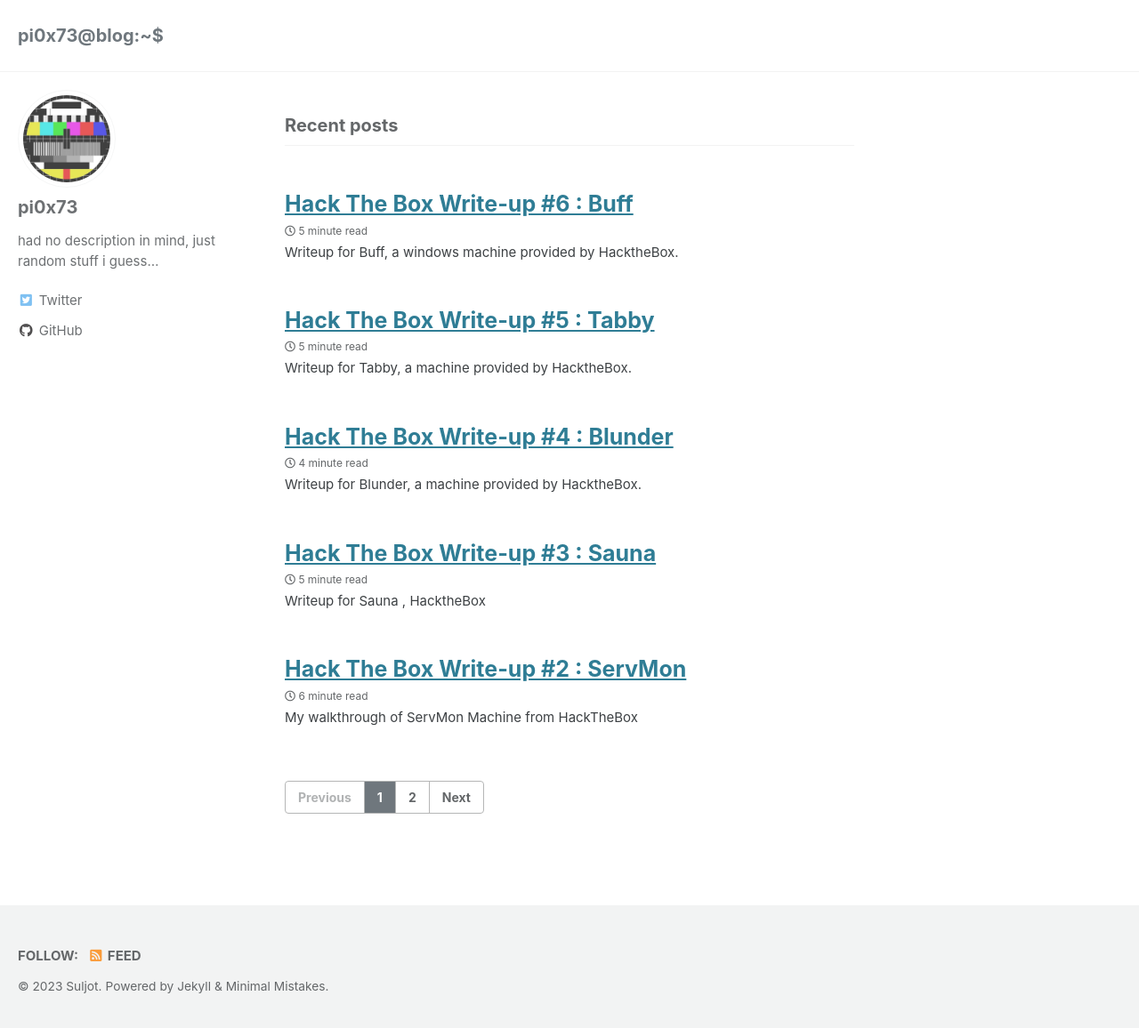
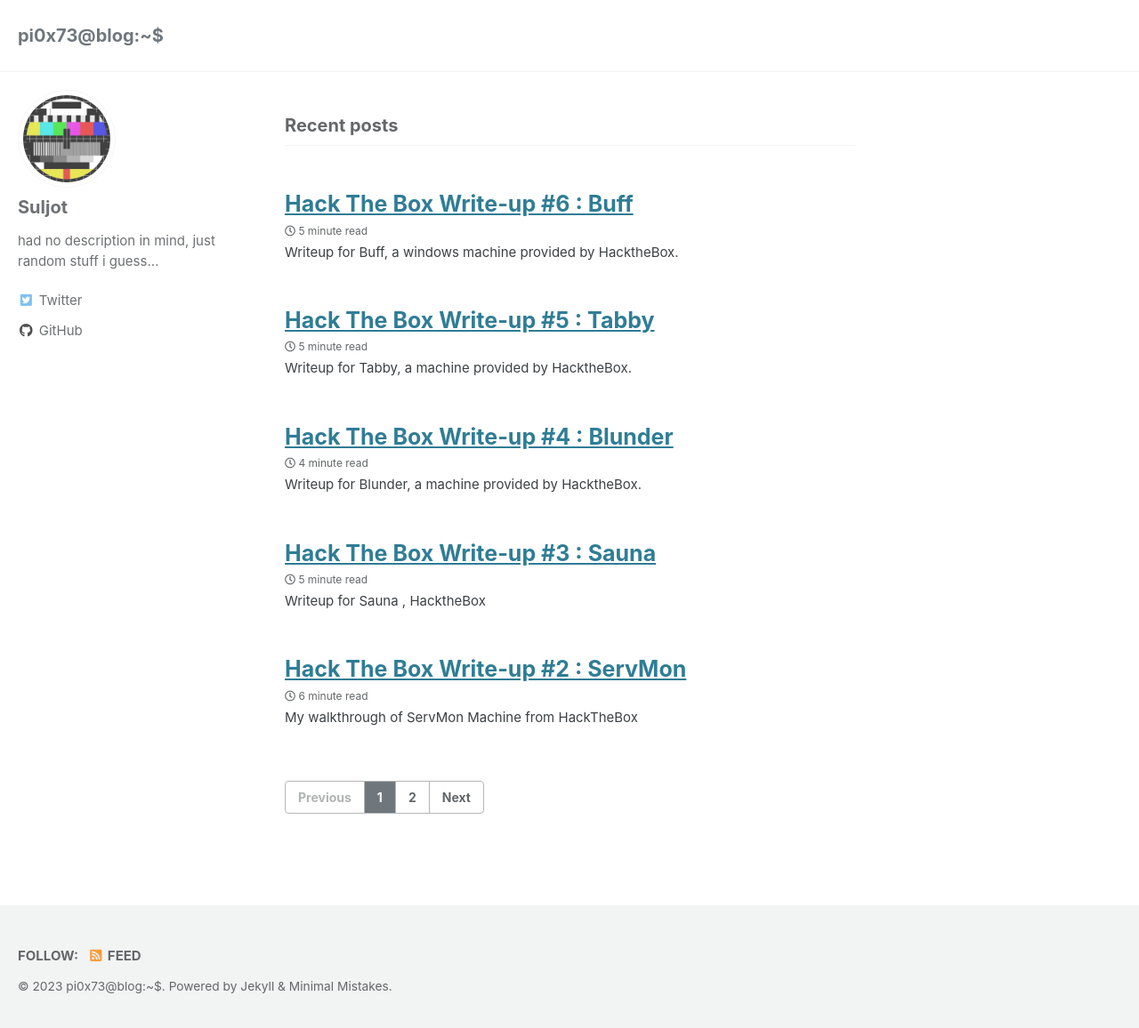
Before and after one commit to suldod/suldod.github.io.bak, a Jekyll site: the page built from index.html, in a window 1280 px wide and 1160 px high. Shown: the top 1156 px of the window at 89% size. Built offline with Jekyll 4.4.1, drawn with Linux system fonts in a browser that asks for light colours; cached includes are drawn as plain includes; the list of posts is cut into pages by our own code; part of the change alters nothing that is shown.

```diff
--- a/_config.yml
+++ b/_config.yml
@@ -19,7 +19,7 @@ locale                   : "en-US"
 title                    : "pi0x73@blog:~$"
 title_separator          : "-"
 subtitle                 : # site tagline that appears below site title in masthead
-name                     : "Suljot"
+name                     : ""
 description              : "had no description in mind, just random stuff i guess..."
 url                      : # the base hostname & protocol for your site e.g. "https://mmistakes.github.io"
 baseurl                  : # the subpath of your site, e.g. "/blog"
@@ -94,7 +94,7 @@ analytics:
 
 # Site Author
 author:
-  name             : "pi0x73"
+  name             : "Suljot"
   avatar           : "/assets/images/logo.jpg"
   bio              : "had no description in mind, just random stuff i guess..."
   location         :
```
